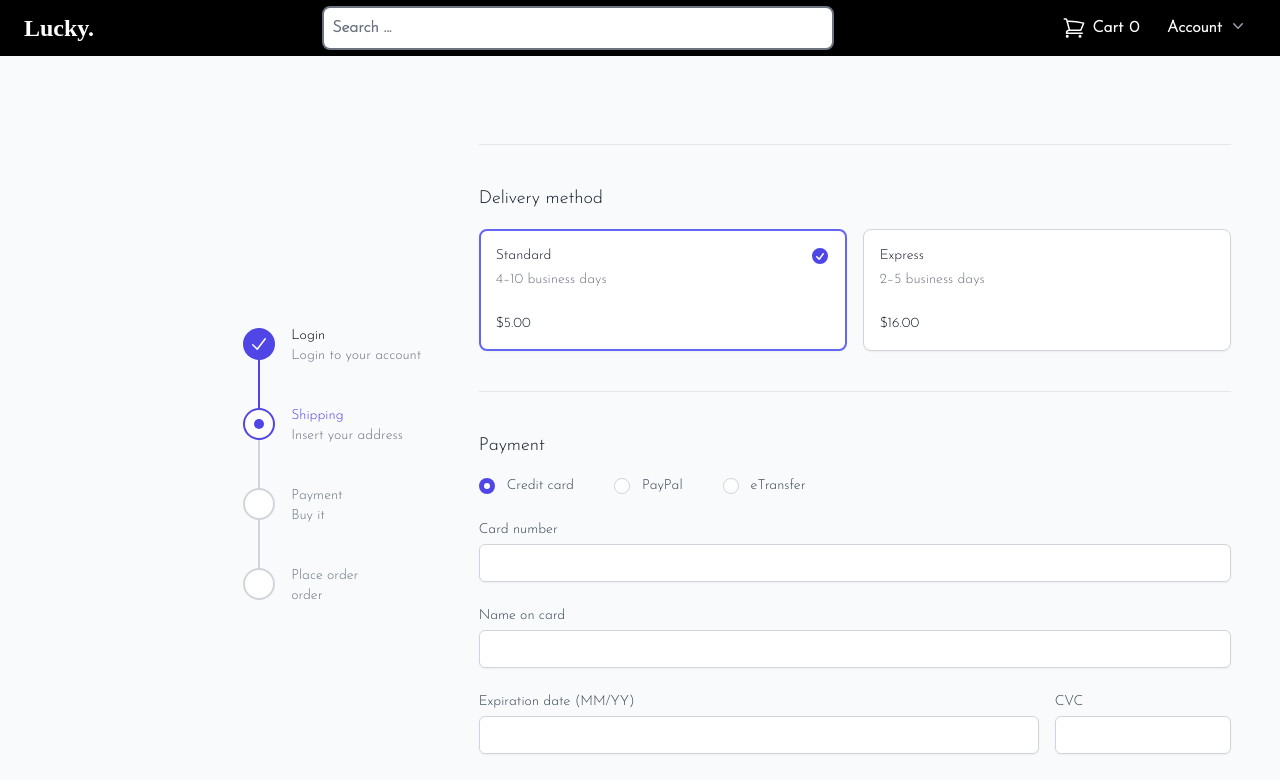
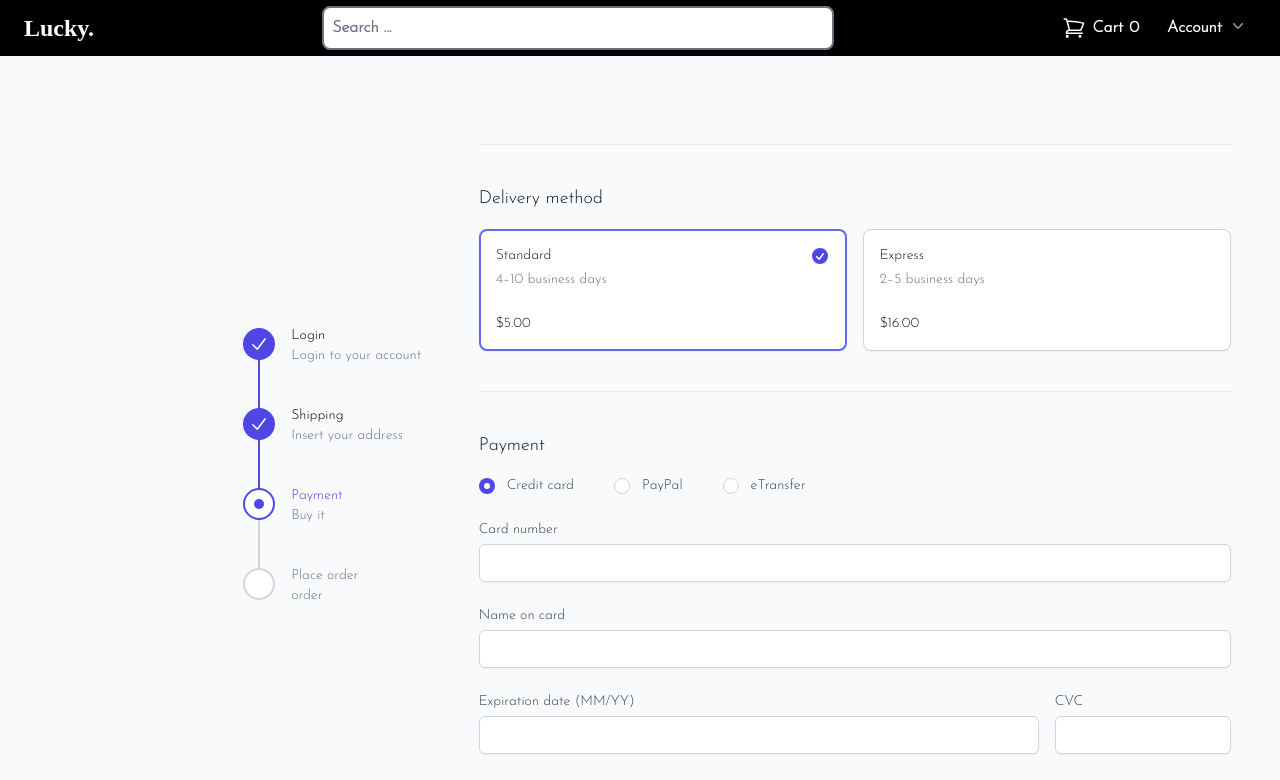
Before and after one commit to pourya1434/lucky-shop, a React (Create React App) app in the folder client/: page /checkout in a window 1280 px wide. Shown: the top 780 px of the page. Built offline with nearby package versions, Linux system fonts and the light colour scheme; a web font is replaced by a local one.

Commit message:
get steps as props

```diff
--- a/client/src/components/steps.jsx
+++ b/client/src/components/steps.jsx
@@ -1,24 +1,13 @@
 /* This example requires Tailwind CSS v2.0+ */
 import { CheckIcon } from '@heroicons/react/20/solid'
 
-// status => upcoming, current, complete
-const steps = [
-  { name: 'Login', description: 'Login to your account', href: '/login/', status: 'complete' },
-  {
-    name: 'Shipping',
-    description: 'Insert your address',
-    href: '/shipping/',
-    status: 'current',
-  },
-  { name: 'Payment', description: 'Buy it', href: '/checkout/', status: 'upcoming' },
-  { name: 'Place order', description: 'order', href: '#', status: 'upcoming' },
-]
+
 
 function classNames(...classes) {
   return classes.filter(Boolean).join(' ')
 }
 
-export default function Steps() {
+export default function Steps({steps}) {
   return (
     <nav aria-label="Progress">
       <ol role="list" className="overflow-hidden">
--- a/client/src/pages/CheckoutScreen.jsx
+++ b/client/src/pages/CheckoutScreen.jsx
@@ -5,6 +5,18 @@ import { CheckCircleIcon, TrashIcon } from '@heroicons/react/20/solid'
 import Steps from '../components/steps'
 
 // static data
+   // status => upcoming, current, complete
+   const steps = [
+    { name: 'Login', description: 'Login to your account', href: '/login/', status: 'complete' },
+    {
+      name: 'Shipping',
+      description: 'Insert your address',
+      href: '/shipping/',
+      status: 'complete',
+    },
+    { name: 'Payment', description: 'Buy it', href: '/checkout/', status: 'current' },
+    { name: 'Place order', description: 'order', href: '#', status: 'upcoming' },
+  ]
 
   const deliveryMethods = [
     { id: 1, title: 'Standard', turnaround: '4–10 business days', price: '$5.00' },
@@ -23,7 +35,7 @@ function CheckoutScreen() {
   return (
     <div className='flex min-h-screen items-center justify-center grid grid-cols-3 gap-2 bg-gray-50'>
       <div className="ml-auto">
-          <Steps />
+          <Steps steps={steps} />
       </div>
 
       <div className='flex col-span-2 items-center justify-center py-12 px-4 sm:px-6 lg:px-8'>
--- a/client/src/pages/ShippingScreen.jsx
+++ b/client/src/pages/ShippingScreen.jsx
@@ -7,6 +7,18 @@ import { saveShippingAddress } from '../redux/slice/cart/cartSlice'
 import Steps  from '../components/steps'
 
 function ShippingScreen() {
+    // status => upcoming, current, complete
+    const steps = [
+      { name: 'Login', description: 'Login to your account', href: '/login/', status: 'complete' },
+      {
+        name: 'Shipping',
+        description: 'Insert your address',
+        href: '/shipping/',
+        status: 'current',
+      },
+      { name: 'Payment', description: 'Buy it', href: '/checkout/', status: 'upcoming' },
+      { name: 'Place order', description: 'order', href: '#', status: 'upcoming' },
+    ]
     const {shippingAddress} = useSelector((state)=> state.cart)
 
     const [formData, SetFormData] = useState({
@@ -32,7 +44,7 @@ function ShippingScreen() {
     <div className="flex min-h-screen items-center justify-center grid grid-cols-3 gap-2">
 
       <div className="ml-auto">
-        <Steps />
+        <Steps steps={steps} />
       </div>
 
     {isLoading ? (<Loader />) : error ? (<Message>{error}</Message>) : message ? (<Message>{message}</Message>) : (
```
